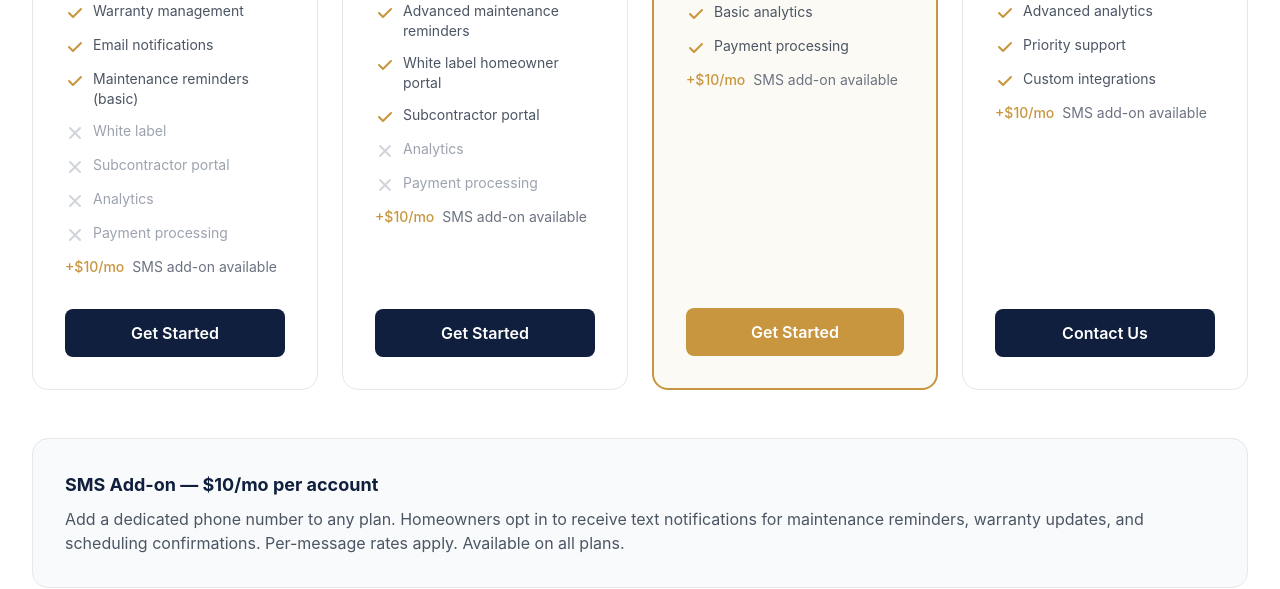
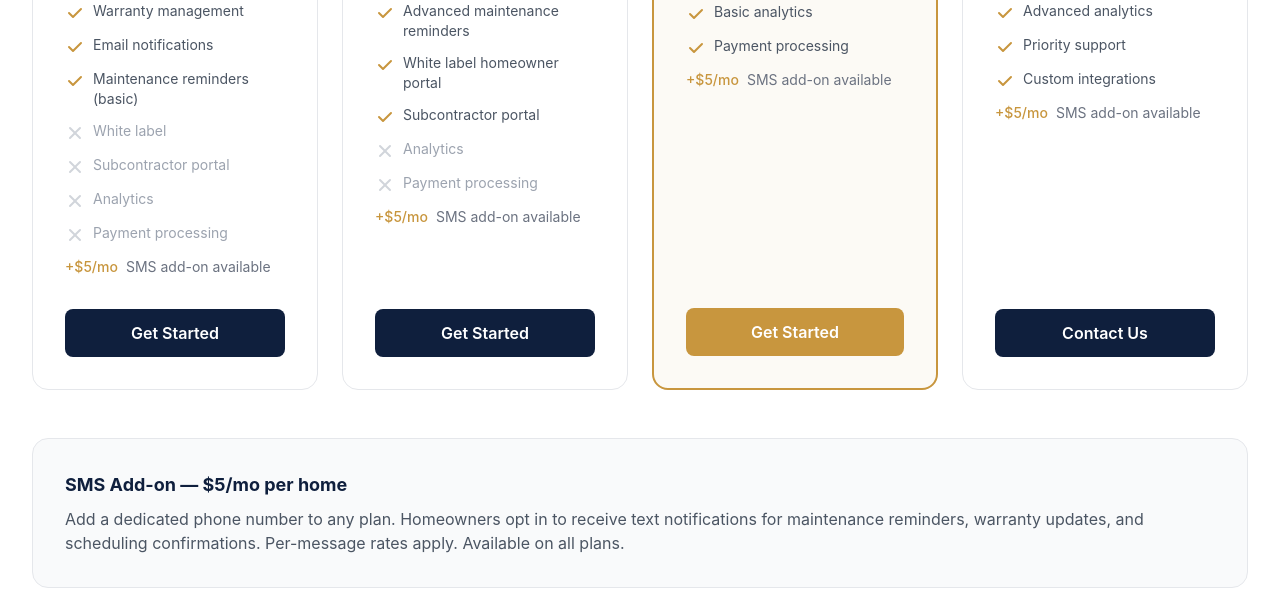
Before and after one commit to joekelly4496/homefront-marketing, a Next.js app: page /pricing in a window 1280 px wide. Shown: the part 782-1371 px from the top of the page. Built offline with nearby package versions, Linux system fonts and the light colour scheme.

Commit message:
Update SMS add-on pricing from $10/mo to $5/mo per home
Updated across homepage and pricing page: inline pricing cards,
SMS callout sections, and FAQ answer.

https://claude.ai/code/session_01GhB94NNayQMPXaB7vJY1J8

```diff
--- a/src/app/page.tsx
+++ b/src/app/page.tsx
@@ -737,7 +737,7 @@ export default function Home() {
                       </li>
                     ))}
                     <li className="flex items-start gap-2 text-sm text-gray-500">
-                      <span className="text-gold font-medium">+$10/mo</span> SMS add-on available
+                      <span className="text-gold font-medium">+$5/mo</span> SMS add-on available
                     </li>
                   </ul>
                   <Link
@@ -758,7 +758,7 @@ export default function Home() {
           {/* SMS Callout */}
           <ScrollAnimation>
             <div className="mt-12 bg-gray-50 rounded-2xl p-6 sm:p-8 border border-gray-200">
-              <h3 className="font-bold text-navy text-lg mb-2">SMS Add-on — $10/mo per account</h3>
+              <h3 className="font-bold text-navy text-lg mb-2">SMS Add-on — $5/mo per home</h3>
               <p className="text-gray-600">
                 Add a dedicated phone number to any plan. Homeowners opt in to receive text
                 notifications for maintenance reminders, warranty updates, and scheduling
--- a/src/app/pricing/page.tsx
+++ b/src/app/pricing/page.tsx
@@ -101,7 +101,7 @@ const faqs = [
   },
   {
     q: 'What does SMS cost?',
-    a: 'The SMS add-on is $10/month for a dedicated phone number, available on any plan. Per-message rates apply at a small markup over carrier costs. Most builders spend less than $20/month total on messaging.',
+    a: 'The SMS add-on is $5/month per home, available on any plan. Individual messages are $0.02 each. Most builders pass this cost to homeowners at a markup.',
   },
   {
     q: 'Is there a contract?',
@@ -210,7 +210,7 @@ export default function PricingPage() {
                       </li>
                     ))}
                     <li className="flex items-start gap-2 text-sm text-gray-500">
-                      <span className="text-gold font-medium">+$10/mo</span> SMS add-on available
+                      <span className="text-gold font-medium">+$5/mo</span> SMS add-on available
                     </li>
                   </ul>
                   <Link
@@ -230,7 +230,7 @@ export default function PricingPage() {
 
           {/* SMS Callout */}
           <div className="mt-12 bg-gray-50 rounded-2xl p-6 sm:p-8 border border-gray-200">
-            <h3 className="font-bold text-navy text-lg mb-2">SMS Add-on — $10/mo per account</h3>
+            <h3 className="font-bold text-navy text-lg mb-2">SMS Add-on — $5/mo per home</h3>
             <p className="text-gray-600">
               Add a dedicated phone number to any plan. Homeowners opt in to receive text
               notifications for maintenance reminders, warranty updates, and scheduling
```
